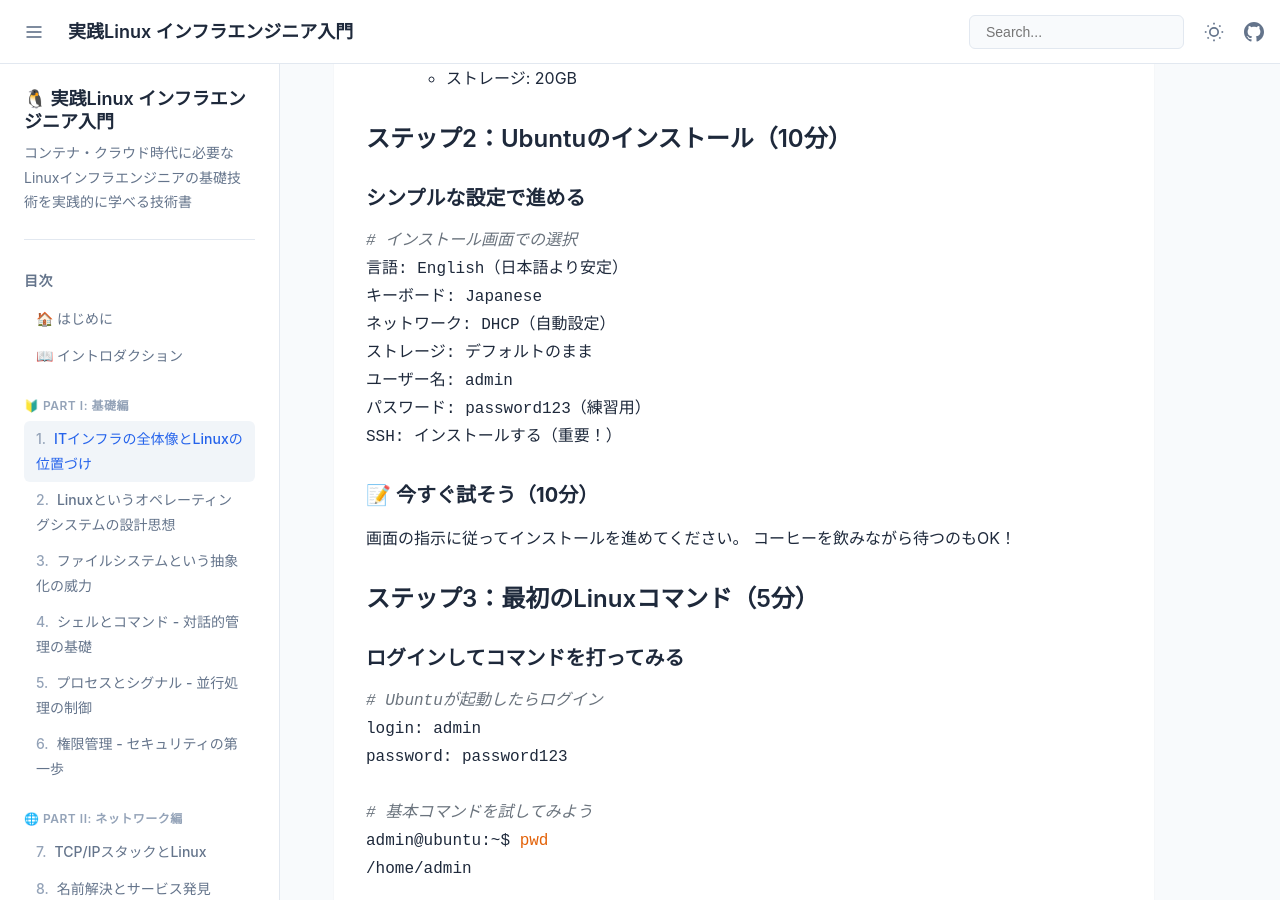
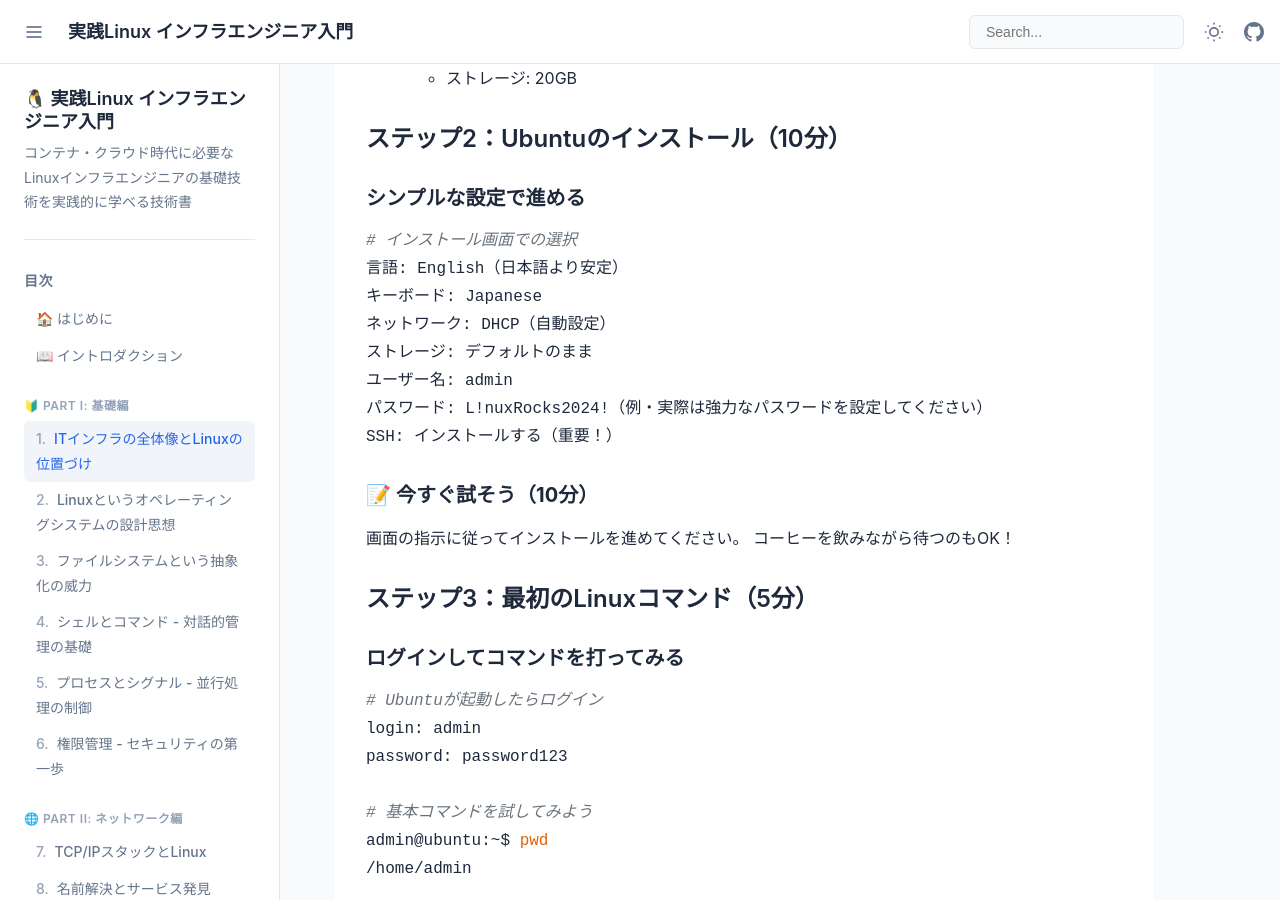
Before and after one commit to itdojp/linux-infra-textbook2, a Jekyll site: the page built from docs/chapters/chapter-01-linux-overview.md, in a window 1280 px wide and 900 px high, scrolled down 1515 px. Built offline with Jekyll 4.4.1, drawn with Linux system fonts in a browser that asks for light colours.

Commit message:
Update docs/chapters/chapter-01-linux-overview.md
Co-authored-by: Copilot <175728472+Copilot@users.noreply.github.com>

````diff
--- a/docs/chapters/chapter-01-linux-overview.md
+++ b/docs/chapters/chapter-01-linux-overview.md
@@ -68,7 +68,7 @@ Webサーバー（Apache）
 ネットワーク: DHCP（自動設定）
 ストレージ: デフォルトのまま
 ユーザー名: admin
-パスワード: password123（練習用）
+パスワード: L!nuxRocks2024!（例・実際は強力なパスワードを設定してください）
 SSH: インストールする（重要！）
 ```
 
````
